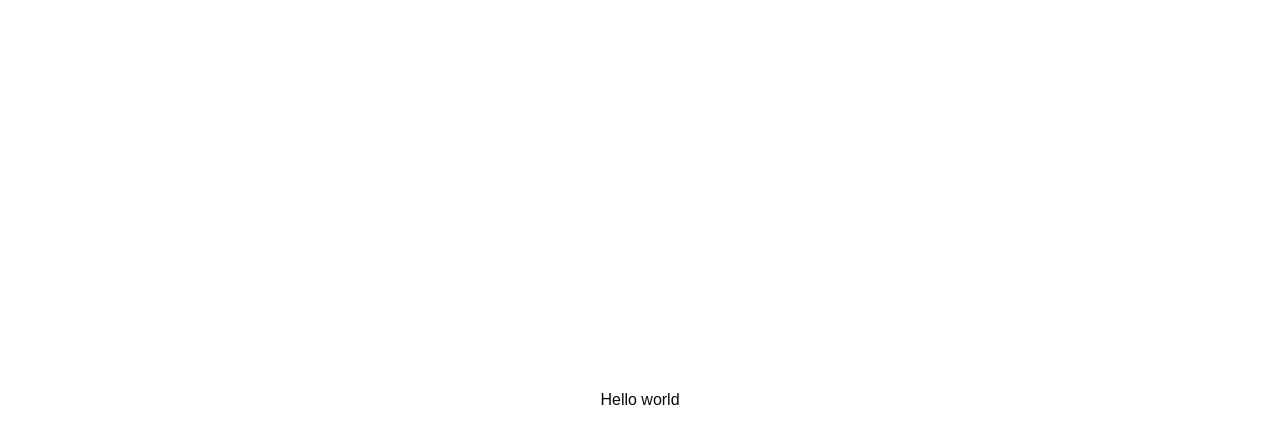
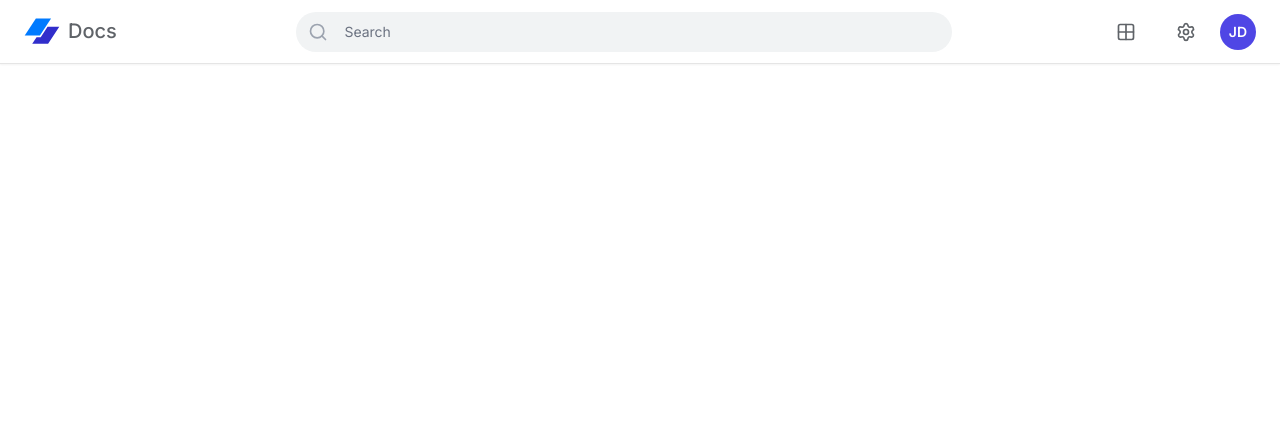
Before and after one commit to ChaitanyaZunzurkar/Document-Editor, a Next.js app: page / in a window 1280 px wide. Shown: the top 444 px of the page. Built offline with nearby package versions, Linux system fonts and the light colour scheme.

Commit message:
implmented a home page of the application

```diff
--- /dev/null
+++ b/src/app/(home)/navbar.tsx
@@ -0,0 +1,46 @@
+"use client"; // Space fixed!
+
+import Link from "next/link";
+import Image from "next/image";
+import { Menu, Settings, Grid2X2, List } from "lucide-react";
+import { SearchInput } from "./search-input";
+
+export const Navbar = () => {
+  return (
+    <nav className="h-full w-full sticky top-0 z-50 flex items-center justify-between px-6 py-3 bg-white border-b shadow-sm">
+
+      {/* Sidebar Toggle & Brand */}
+      <div className="flex items-center gap-3 shrink-0 pr-6">
+        <Link href="/" className="flex items-center gap-2">
+          <Image src="/logo.svg" alt="Logo" width={36} height={36} />
+          <h3 className="text-xl font-medium text-[#5F6368]">Docs</h3>
+        </Link>
+      </div>
+
+      {/* <button className="p-2 rounded-full hover:bg-gray-100 transition-colors">
+          <Menu className="w-6 h-6 text-[#5F6368]" />
+      </button> */}
+
+      {/* Search Bar */}
+      <SearchInput />
+
+      {/* User Actions */}
+      <div className="flex items-center gap-2">
+        <div className="flex items-center mr-4">
+           {/* You can toggle these based on state */}
+           <button className="p-2 rounded-full hover:bg-gray-100 hidden md:block">
+            <Grid2X2 className="w-5 h-5 text-[#5F6368]" />
+          </button>
+        </div>
+
+        <button className="p-2 rounded-full hover:bg-gray-100">
+          <Settings className="w-5 h-5 text-[#5F6368]" />
+        </button>
+
+        <div className="ml-2 h-9 w-9 rounded-full bg-indigo-600 flex items-center justify-center text-white text-sm font-semibold cursor-pointer border border-transparent hover:border-indigo-200 transition-all">
+          JD
+        </div>
+      </div>
+    </nav>
+  );
+};
--- /dev/null
+++ b/src/app/(home)/page.tsx
@@ -0,0 +1,13 @@
+import { Navbar } from "./navbar"
+
+const Home = () => {
+  return (
+    <div className="flex flex-col min-h-screen">
+      <div className="fixed top-0 left-0 right-0 z-10 h-16 bg-white">
+        <Navbar />
+      </div>
+    </div>
+  )
+}
+
+export default Home
--- /dev/null
+++ b/src/app/(home)/search-input.tsx
@@ -0,0 +1,58 @@
+"use client";
+
+import { Button } from "@/components/ui/button";
+import { Search, XIcon } from "lucide-react";
+import { useRef, useState } from "react";
+
+export const SearchInput = () => {
+    const [value, setValue] = useState("");
+    const inputRef = useRef<HTMLInputElement>(null);
+
+    const handleChange = (e: React.ChangeEvent<HTMLInputElement>) => {
+        setValue(e.target.value)
+    }
+
+    const handleClear = () => {
+        setValue("")
+        inputRef.current?.blur()
+    }
+
+    const handleSubmit = (e: React.FormEvent<HTMLFormElement>) => {
+        e.preventDefault();
+        console.log("Searching for:", value);
+        // TODO: add a backend api to search documents
+    };
+
+    return (
+        <div className="flex-1 max-w-[720px] px-8">
+            <form onSubmit={handleSubmit} className="relative group w-full">
+                <div className="absolute inset-y-0 left-0 pl-3 flex items-center pointer-events-none">
+                    <Search className="h-5 w-5 text-gray-400 group-focus-within:text-black transition-colors" />
+                </div>
+
+                <input
+                    type="text"
+                    placeholder="Search"
+                    value={value}
+                    onChange={handleChange}
+                    ref={inputRef}
+                    className="block w-full pl-12 pr-10 py-2.5 bg-[#F1F3F4] border-transparent focus:bg-white focus:outline-none focus:ring-0 focus:shadow-md transition-all sm:text-sm placeholder-gray-500 text-gray-900 rounded-full"
+                />
+
+                {value && (
+                    <Button
+                        type="button"
+                        variant="ghost"
+                        size="icon"
+                        onClick={handleClear}
+                        className="absolute right-3 top-1/2 -translate-y-1/2 [&_svg]:size-5 rounded-full"
+                    >
+                        <XIcon />
+                    </Button>
+                )}
+
+                <button type="submit" className="hidden" />
+            </form>
+        </div>
+    )
+}
--- a/src/app/documents/[documentId]/navbar.tsx
+++ b/src/app/documents/[documentId]/navbar.tsx
@@ -48,6 +48,41 @@
         .run()
     }
 
+    const onDownload = (blob: Blob, filename: string) => {
+        const url = URL.createObjectURL(blob)
+        const a = document.createElement("a")
+        a.href= url;
+        a.download = filename
+        a.click()
+    }
+
+    const onSaveJson = () => {
+        if(!editor) return;
+        const content = editor.getJSON();
+        const blob = new Blob([JSON.stringify(content)], {
+            type: "application/json",
+        });
+        onDownload(blob, 'document.json')
+    }
+
+    const onSaveHTML = () => {
+        if(!editor) return;
+        const content = editor.getHTML();
+        const blob = new Blob([JSON.stringify(content)], {
+            type: "text/html",
+        });
+        onDownload(blob, 'document.html')
+    }
+
+    const onSaveText = () => {
+        if(!editor) return;
+        const content = editor.getText();
+        const blob = new Blob([JSON.stringify(content)], {
+            type: "text/plain",
+        });
+        onDownload(blob, 'document.txt')
+    }
+
     return (
         <nav className="flex items-center justify-between px-4 py-2 bg-[#F9FBFD]">
             <div className="flex gap-2 items-center">
@@ -69,19 +104,19 @@
                                             Save
                                         </MenubarSubTrigger>
                                         <MenubarSubContent>
-                                            <MenubarItem>
+                                            <MenubarItem onClick={() => window.print()}>
                                                 <BsFilePdf className="size-4 mr-2" />
                                                 PDF (.pdf)
                                             </MenubarItem>
-                                            <MenubarItem>
+                                            <MenubarItem onClick={onSaveJson}>
                                                 <FileJsonIcon className="size-4 mr-2" />
                                                 JSON (.json)
                                             </MenubarItem>
-                                            <MenubarItem>
+                                            <MenubarItem onClick={onSaveHTML}>
                                                 <GlobeIcon className="size-4 mr-2" />
                                                 HTML (.html)
                                             </MenubarItem>
-                                            <MenubarItem>
+                                            <MenubarItem onClick={onSaveText}>
                                                 <FileTextIcon className="size-4 mr-2" />
                                                 TEXT
                                             </MenubarItem>
--- a/src/app/layout.tsx
+++ b/src/app/layout.tsx
@@ -1,17 +1,11 @@
 import type { Metadata } from "next";
 import localFont from "next/font/local";
+import { Inter } from 'next/font/google'
 import './globals.css';
 
-const geistSans = localFont({
-  src: "./fonts/GeistVF.woff",
-  variable: "--font-geist-sans",
-  weight: "100 900",
-});
-const geistMono = localFont({
-  src: "./fonts/GeistMonoVF.woff",
-  variable: "--font-geist-mono",
-  weight: "100 900",
-});
+const inter = Inter({
+  subsets: ["latin"],
+})
 
 export const metadata: Metadata = {
   title: "Create Next App",
@@ -26,7 +20,7 @@
   return (
     <html lang="en">
       <body
-        className={`${geistSans.variable} ${geistMono.variable} antialiased`}
+        className={inter.className}
       >
         {children}
       </body>
--- a/src/app/page.tsx
+++ /dev/null
@@ -1,9 +0,0 @@
-const Home = () => {
-  return (
-    <div>
-      <p className='flex min-h-screen items-center justify-center'>Hello world</p>
-    </div>
-  )
-}
-
-export default Home
```
